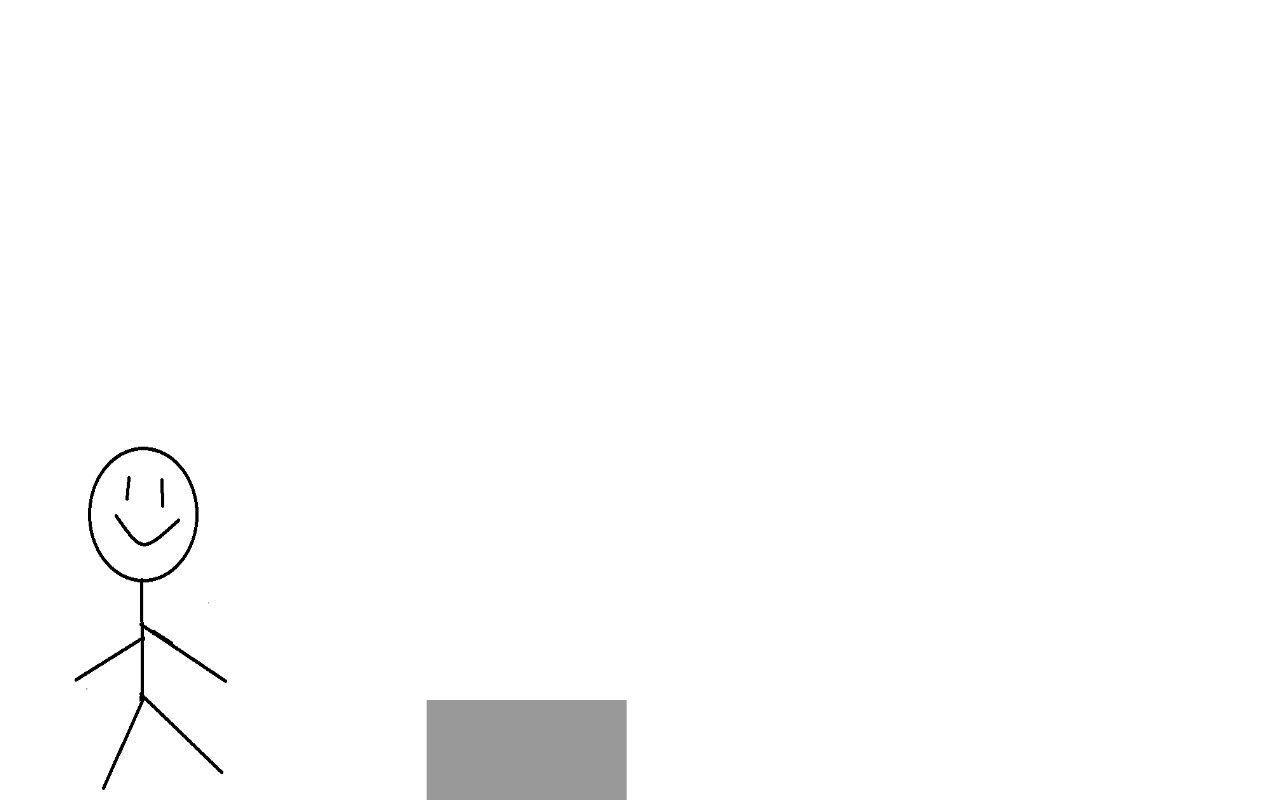
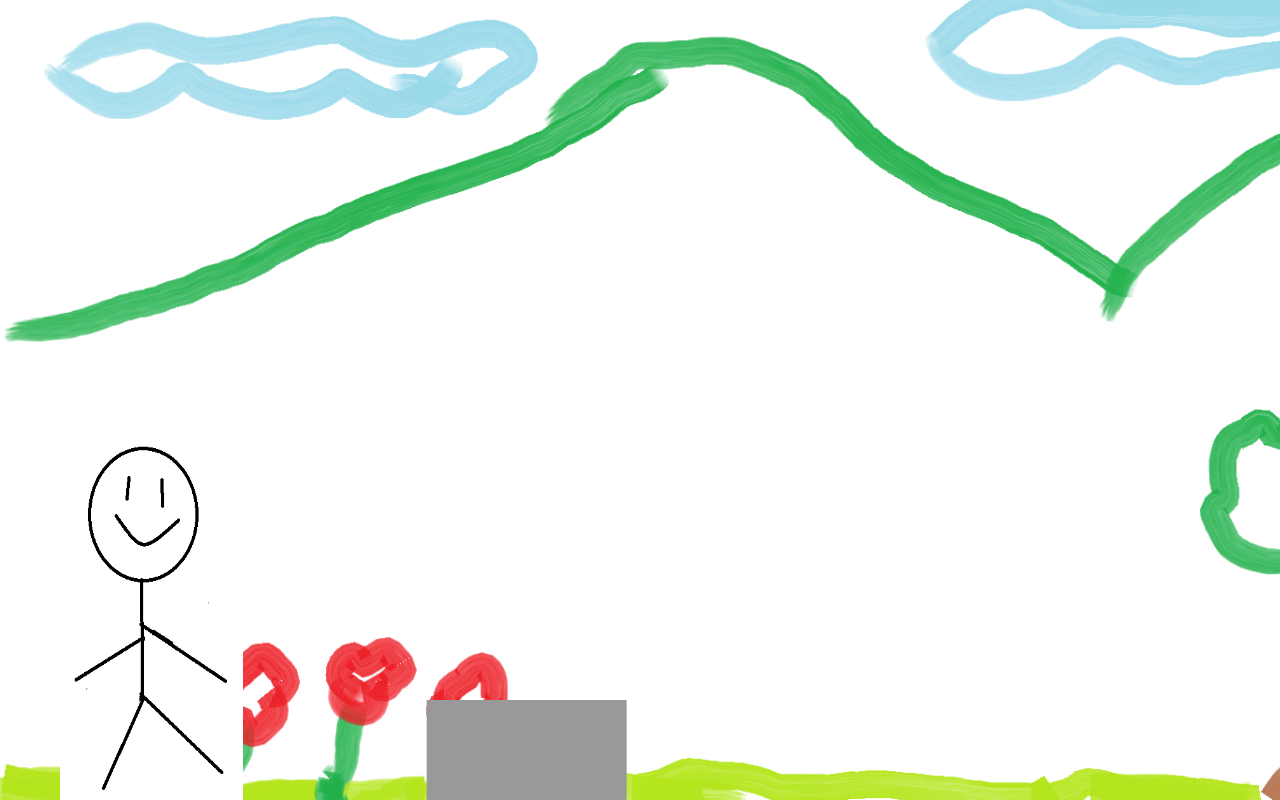
Before and after one commit to adrian-deniz/adrian-deniz.github.io, a plain HTML site: page index.html in a window 1280 px wide. Drawn offline with Linux system fonts and the light colour scheme.

Commit message:
Update style.css

```diff
--- a/css/style.css
+++ b/css/style.css
@@ -16,6 +16,6 @@ canvas:focus {
 }
 
 #scenery {
-/*   background: url(../img/scenery.png); */
+  background: url(../img/scenery.png);
   background-size: cover;
 }
```
